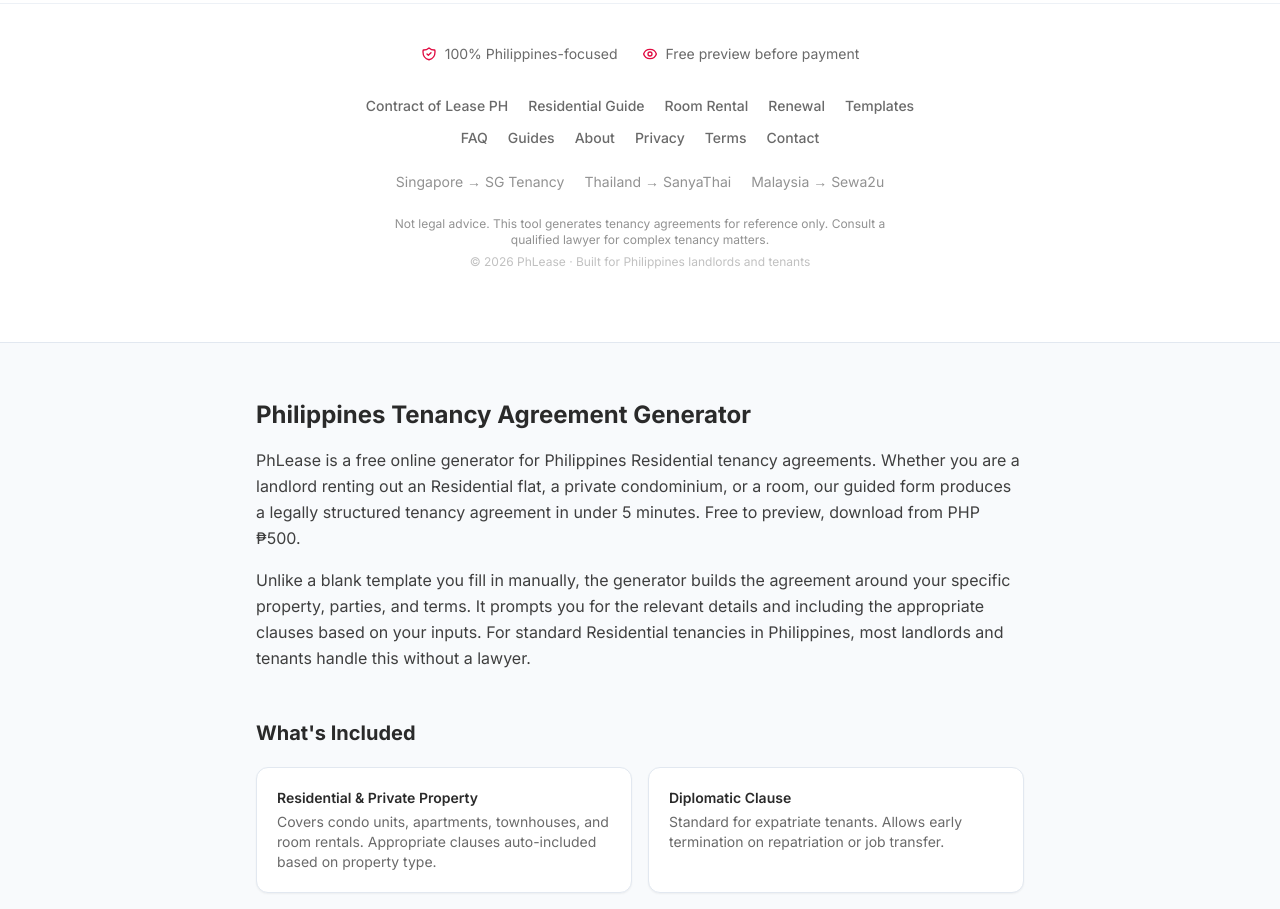
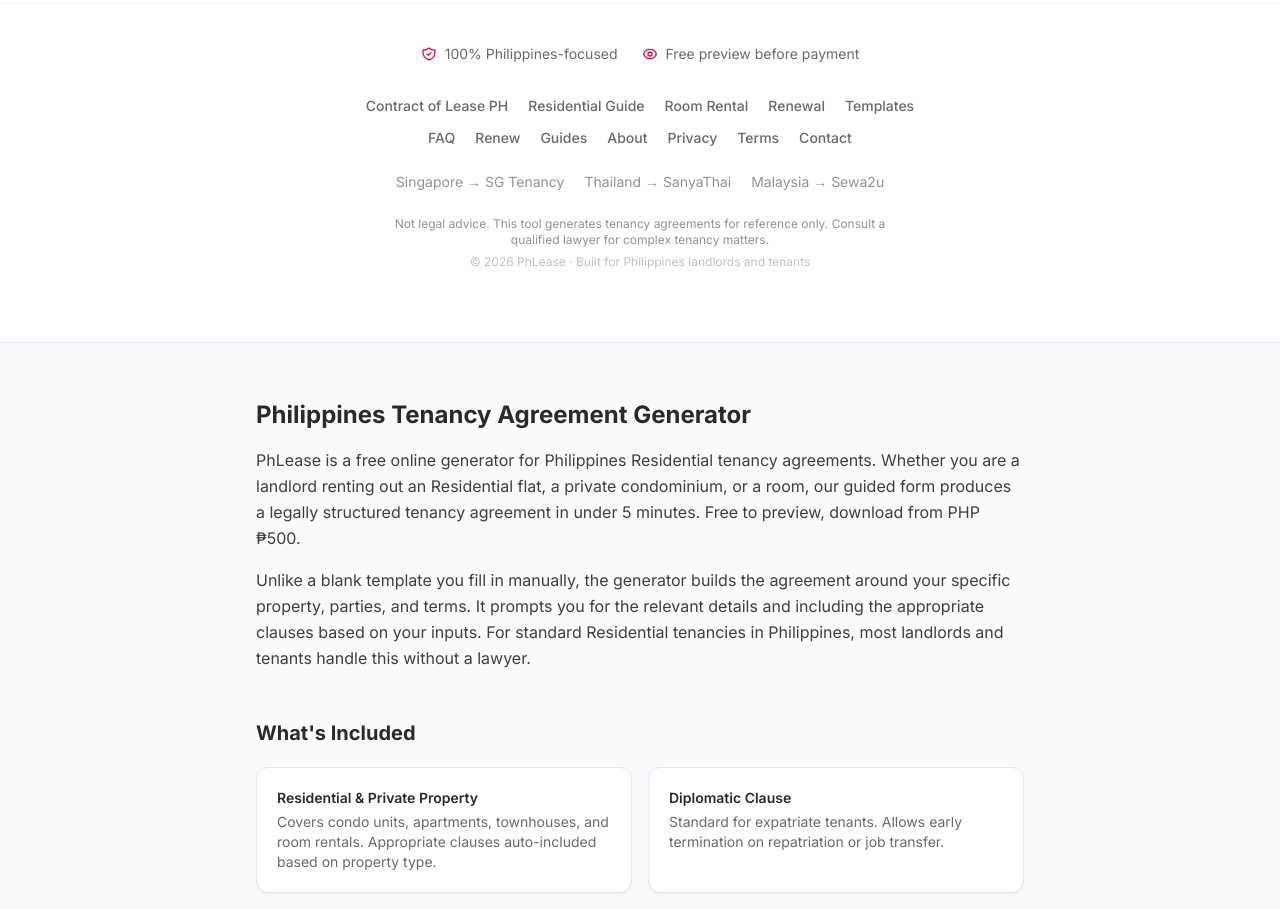
Before and after one commit to whooshinglander/phlease, a Next.js app: page / in a window 1280 px wide. Shown: the part 1480-2389 px from the top of the page. Built offline with nearby package versions, Linux system fonts and the light colour scheme; no server answers.

Commit message:
Renewal funnel: Renew footer link

```diff
--- a/components/ui/Footer.tsx
+++ b/components/ui/Footer.tsx
@@ -31,6 +31,7 @@ export default function Footer() {
         </div>
         <div className="flex flex-wrap justify-center gap-x-5 gap-y-2 mb-6">
           <Link href="/faq" className="text-sm text-navy-500 hover:text-brand-700 transition-colors font-medium">FAQ</Link>
+          <Link href="/renew" className="text-sm text-navy-500 hover:text-brand-700 transition-colors font-medium">Renew</Link>
           <Link href="/blog" className="text-sm text-navy-500 hover:text-brand-700 transition-colors font-medium">Guides</Link>
           <Link href="/about" className="text-sm text-navy-500 hover:text-brand-700 transition-colors font-medium">About</Link>
           <Link href="/privacy" className="text-sm text-navy-500 hover:text-brand-700 transition-colors font-medium">Privacy</Link>
```
